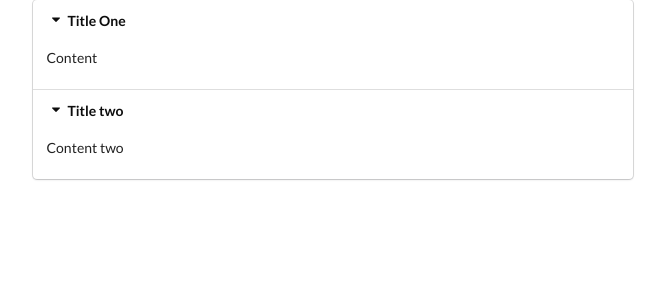
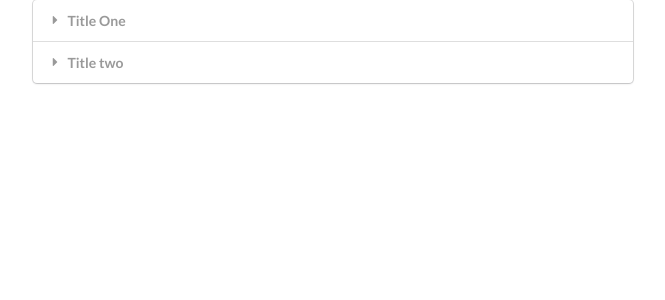
Before and after one commit to pablo-lv/react-widgets, a React (Create React App) app: page / in a window 1280 px wide. Shown: the top 300 px of the page, without its empty margins (44-709 px from the left). Built offline with nearby package versions, Linux system fonts and the light colour scheme.

Commit message:
finished Accordion component

```diff
--- a/src/components/Accordion.js
+++ b/src/components/Accordion.js
@@ -1,25 +1,29 @@
-import React from "react";
+import React, { useState } from "react";
 
-const Accordion = ({items}) => {
-    const renderedItems = items.map((item) => {
+const Accordion = ({ items }) => {
+  const [activeIndex, setActiveIndex] = useState(null);
+  const onTitleClick = (index) => {
+    console.log(activeIndex);
+    setActiveIndex(index);
+  };
+
+  const renderedItems = items.map((item, index) => {
+    const active = activeIndex === index ? "active" : "";
+
     return (
       <React.Fragment key={item.title}>
-                <div className="title active">
+        <div className={`title ${active}`} onClick={() => onTitleClick(index)}>
           <i className="dropdown icon"></i>
           {item.title}
         </div>
-                <div className="content active">
+        <div className={`content ${active}`}>
           <p>{item.content}</p>
         </div>
       </React.Fragment>
-        )
+    );
   });
 
-    return (
-        <div className="ui styled accordion">
-            {renderedItems}
-        </div>
-    )
-}
+  return <div className="ui styled accordion">{renderedItems}</div>;
+};
 
-export default Accordion
+export default Accordion;
```
Lines whose indentation alone changed are shown as unchanged.
